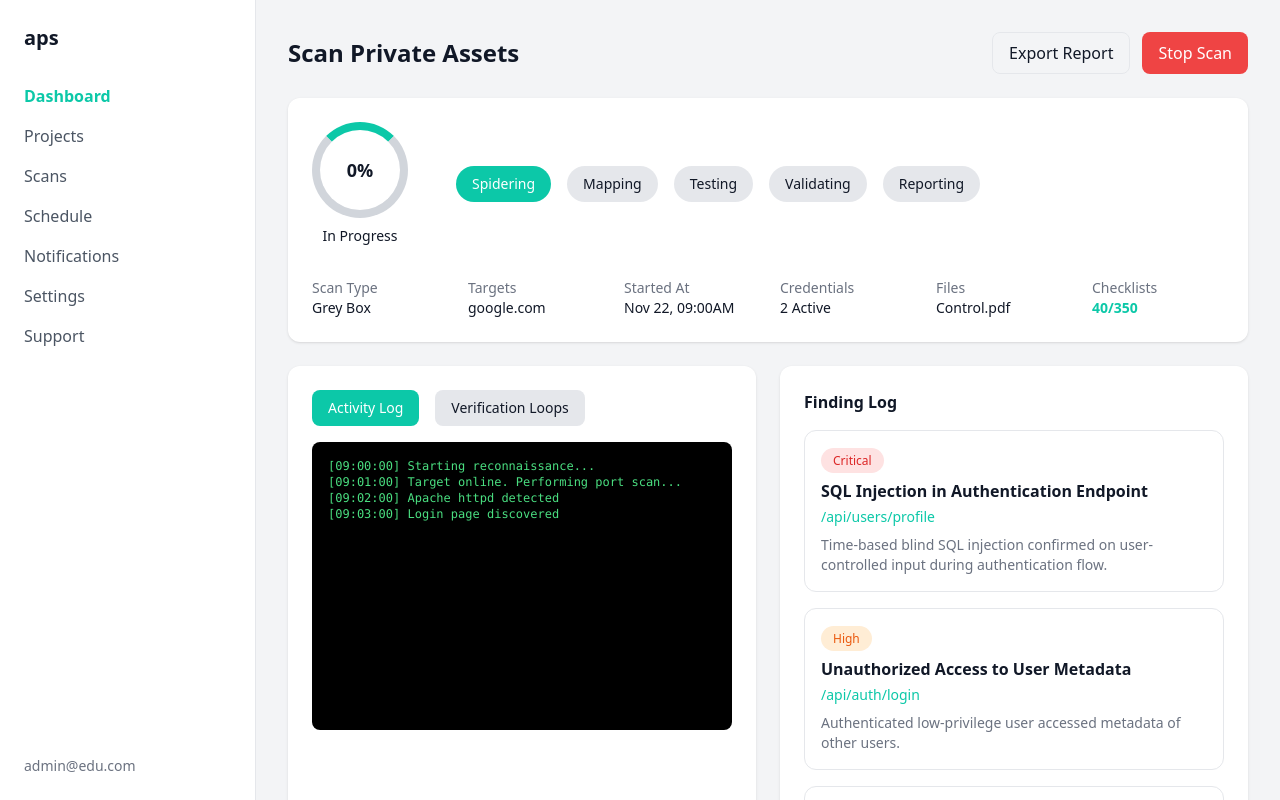
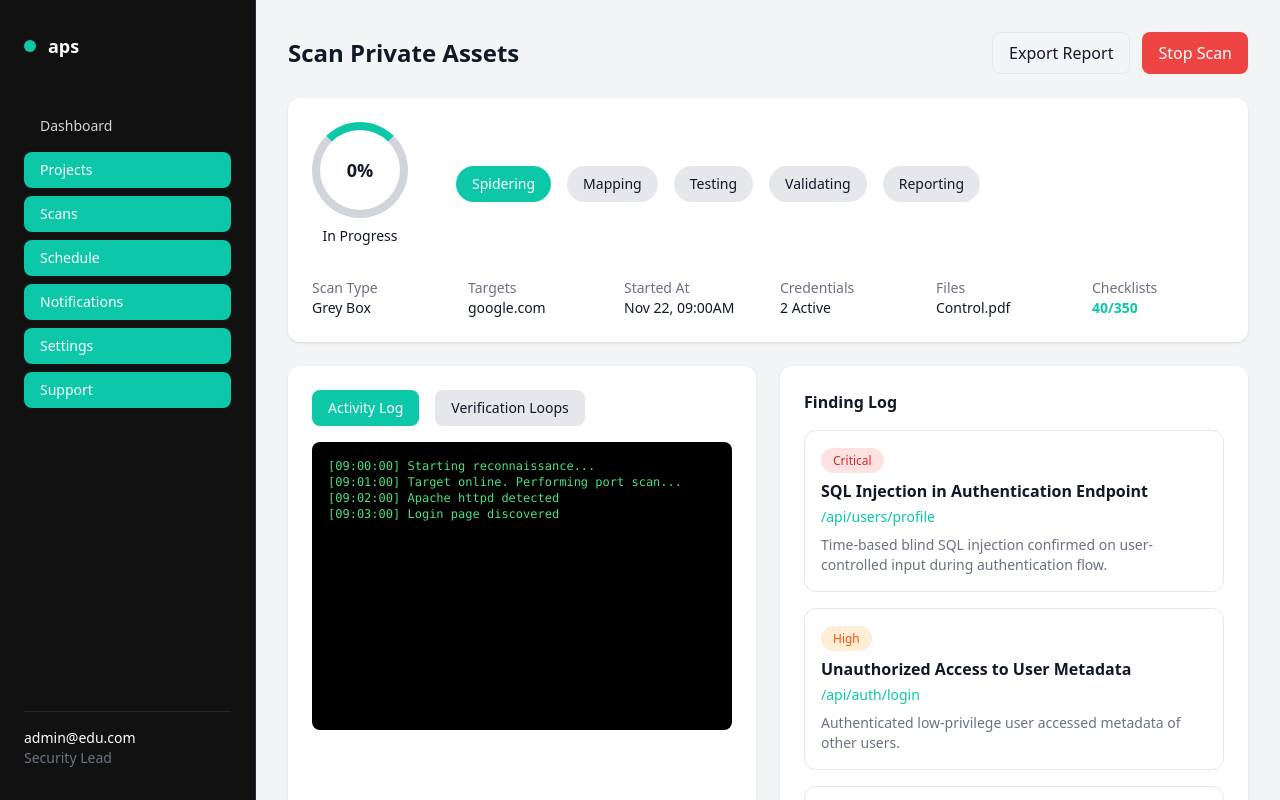
Before and after one commit to jacksyswain/fenrir-security-dashboard, a React (Vite) app: page /scan/1 in a window 1280 px wide. Built offline with nearby package versions, Linux system fonts and the light colour scheme.

Commit message:
new auth logic added

```diff
--- a/src/layout/Sidebar.jsx
+++ b/src/layout/Sidebar.jsx
@@ -1,21 +1,52 @@
+import { NavLink } from "react-router-dom";
+
 export default function Sidebar() {
+  const navItems = [
+    "Dashboard",
+    "Projects",
+    "Scans",
+    "Schedule",
+    "Notifications",
+    "Settings",
+    "Support",
+  ];
+
   return (
-    <div className="w-64 bg-white dark:bg-darkSurface border-r dark:border-gray-800 p-6 hidden md:block">
-      <h1 className="text-xl font-bold mb-8">aps</h1>
+    <div className="hidden md:flex flex-col w-64 h-screen bg-[#111111] text-gray-300 border-r border-gray-800 px-6 py-8 relative">
 
-      <nav className="space-y-4 text-gray-600 dark:text-gray-300">
-        <p className="font-semibold text-primary">Dashboard</p>
-        <p>Projects</p>
-        <p>Scans</p>
-        <p>Schedule</p>
-        <p>Notifications</p>
-        <p>Settings</p>
-        <p>Support</p>
+      {/* LOGO */}
+      <div className="flex items-center gap-3 mb-12">
+        <div className="w-3 h-3 bg-primary rounded-full"></div>
+        <h1 className="text-lg font-semibold text-white">aps</h1>
+      </div>
+
+      {/* NAVIGATION */}
+      <nav className="flex flex-col gap-2">
+
+        {navItems.map((item) => (
+          <NavLink
+            key={item}
+            to={item === "Dashboard" ? "/dashboard" : "#"}
+            className={({ isActive }) =>
+              `px-4 py-2 rounded-lg text-sm transition ${
+                isActive
+                  ? "bg-primary text-white"
+                  : "hover:bg-gray-800 hover:text-white"
+              }`
+            }
+          >
+            {item}
+          </NavLink>
+        ))}
+
       </nav>
 
-      <div className="absolute bottom-6 text-sm text-gray-500">
-        admin@edu.com
+      {/* USER SECTION */}
+      <div className="absolute bottom-8 left-6 right-6 border-t border-gray-800 pt-4 text-sm">
+        <p className="text-white">admin@edu.com</p>
+        <p className="text-gray-500">Security Lead</p>
       </div>
+
     </div>
   );
 }
```
